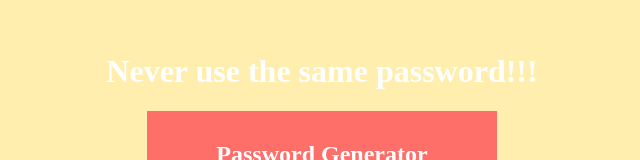
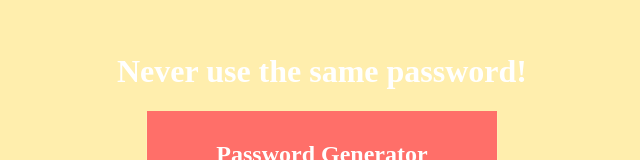
Before and after one commit to hudaiban/Password-Generator, a plain HTML site: page index.html in a window 1280 px wide. Shown: the part 136-296 px from the top of the page, without its empty margins (318-958 px from the left). Drawn offline with Linux system fonts and the light colour scheme; a web font is replaced by a local one.

Commit message:
Update index.html

```diff
--- a/index.html
+++ b/index.html
@@ -16,7 +16,7 @@
     <title>Password Generator</title>
   </head>
   <body>
-	<h1> Never use the same password!!! </h1>
+	<h1> Never use the same password! </h1>
     <div class="container">
       <h2>Password Generator</h2>
       <div class="result-container">
```
